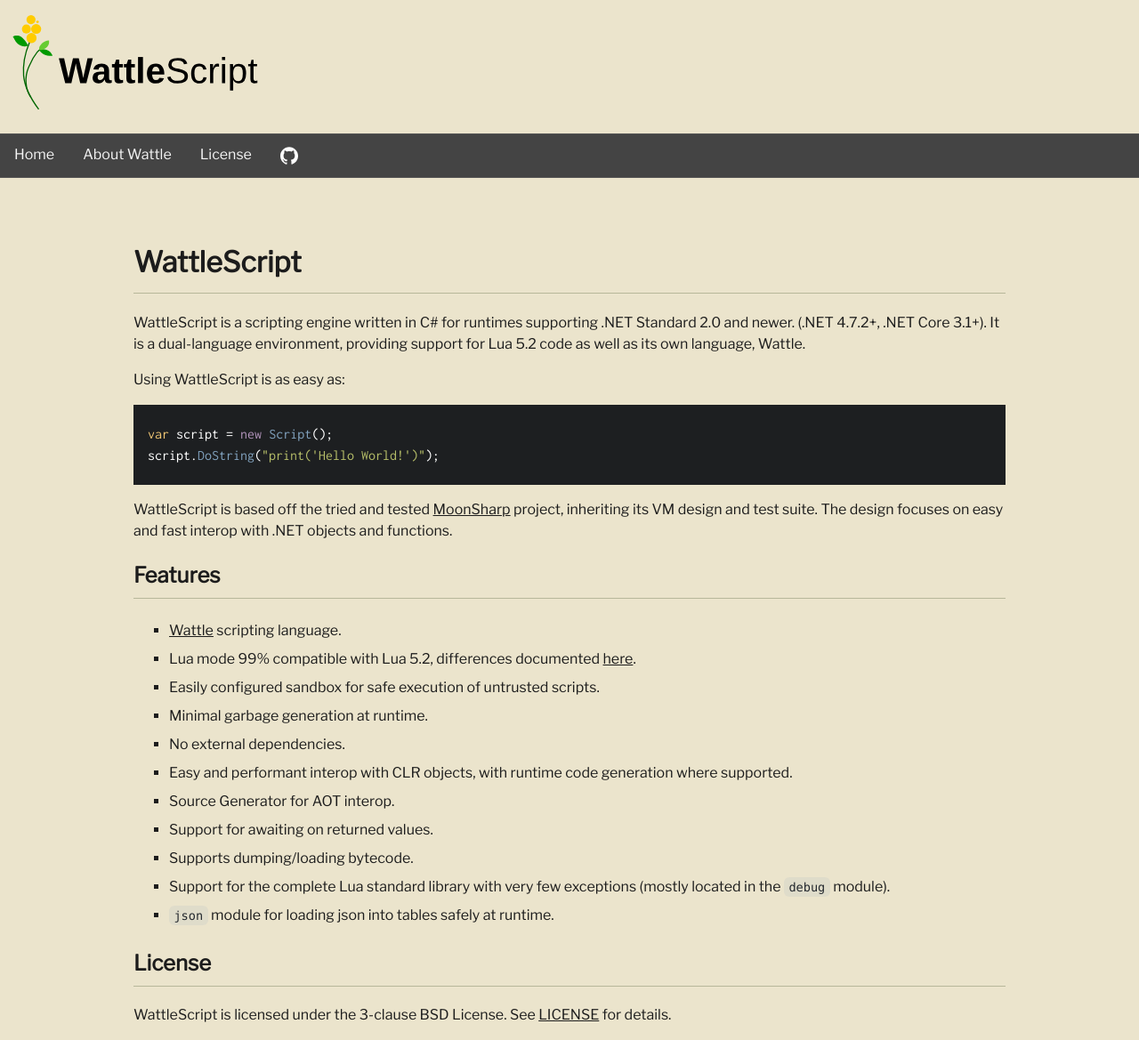
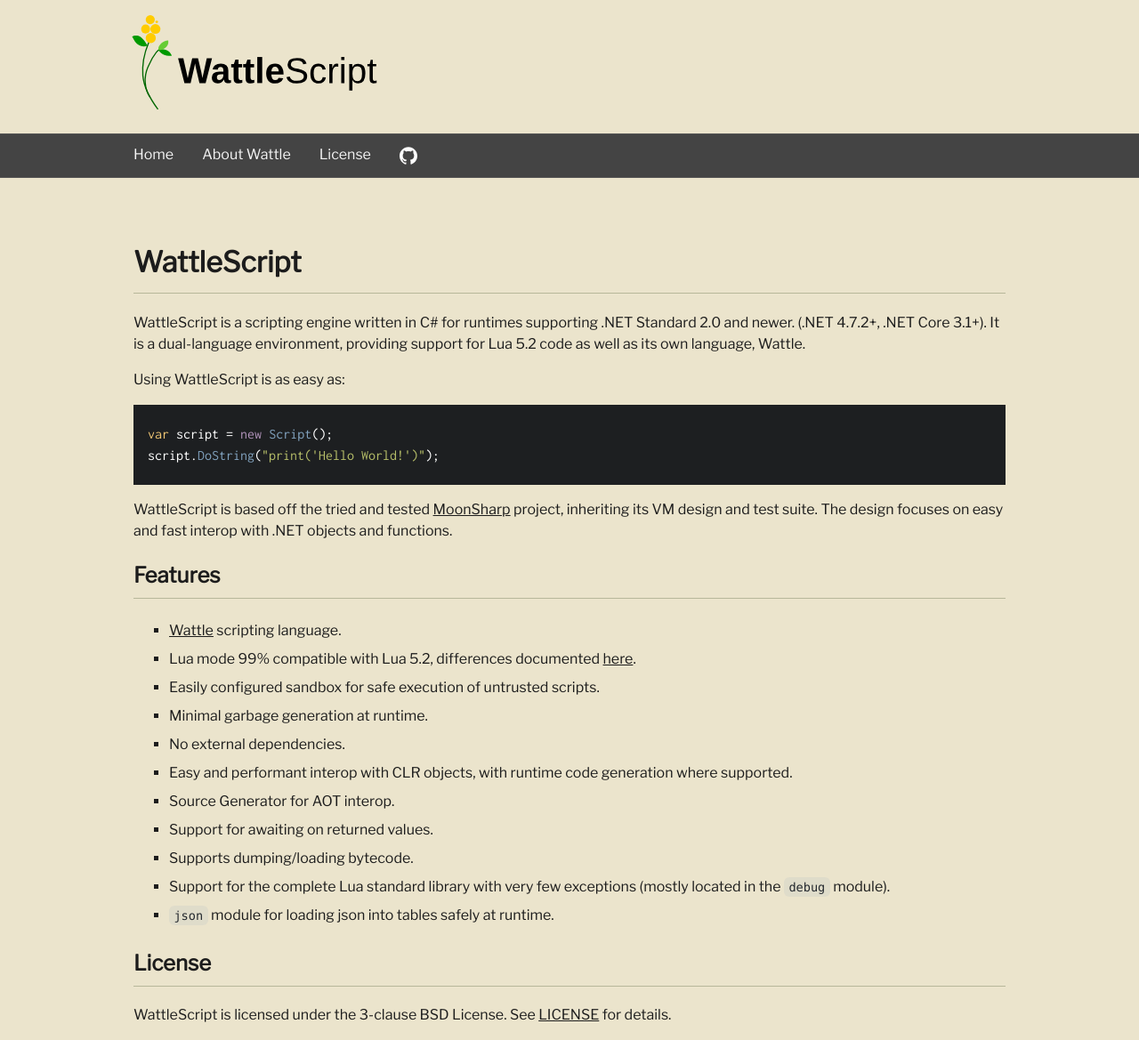
Before and after one commit to WattleScript/wattlescript.github.io, a Jekyll site: the page built from index.markdown, in a window 1280 px wide. Shown: the whole page at 89% size. Built offline with Jekyll 4.4.1, drawn with Linux system fonts in a browser that asks for light colours.

Commit message:
Align nav with content on md+

```diff
--- a/_includes/logo.html
+++ b/_includes/logo.html
@@ -1,4 +1,4 @@
-<h1 class="noBorder noMargin">
+<h1 class="noBorder noMargin logoHeading">
     <a href="/" class="site-title m10sm">
         <picture>
             <source srcset="/assets/images/wattle-logo-dark.svg" media="(prefers-color-scheme: dark)">
--- a/_includes/nav.html
+++ b/_includes/nav.html
@@ -1,4 +1,4 @@
- <ul id="navUl">
+ <ul class="navUl" id="navUl">
     <li class="renderOnSm">
         <input id="menutoggle" class="menucheck" type="checkbox" onclick="toggleNav()">
         <label for="menutoggle" class="menutext">Menu</label>
--- a/assets/css/main.css
+++ b/assets/css/main.css
@@ -50,6 +50,7 @@ nav {
     width: 100%;
     border-top: 1px solid var(--navBorder);
     border-bottom: 1px solid var(--navBorder);
+    background: var(--navBg);
 }
 
 nav ul {
@@ -57,8 +58,8 @@ nav ul {
     margin: 0;
     padding: 0;
     overflow: hidden;
+    line-height: 1.15;
     background: var(--navBg);
-    line-height: 1.15;
 }
 
 nav ul li:not(.renderOnSm) {
@@ -212,6 +213,19 @@ pre.highlight code {
     #contentwrap {
         max-width: 980px;
     }
+
+    nav ul {
+        max-width: calc(980px + 32px);
+        margin-left: auto;
+        margin-right: auto;
+    }
+
+    .logoHeading {
+        display: flex;
+        margin-left: auto;
+        margin-right: auto;
+        max-width: calc(980px + 32px);
+    }
 }
 
 @media screen and (max-width: 980px) {
@@ -225,6 +239,7 @@ pre.highlight code {
     }
     nav {
         max-height: 48px;
+        background: var(--navBg);
     }
     nav ul {
         position: relative;
```
